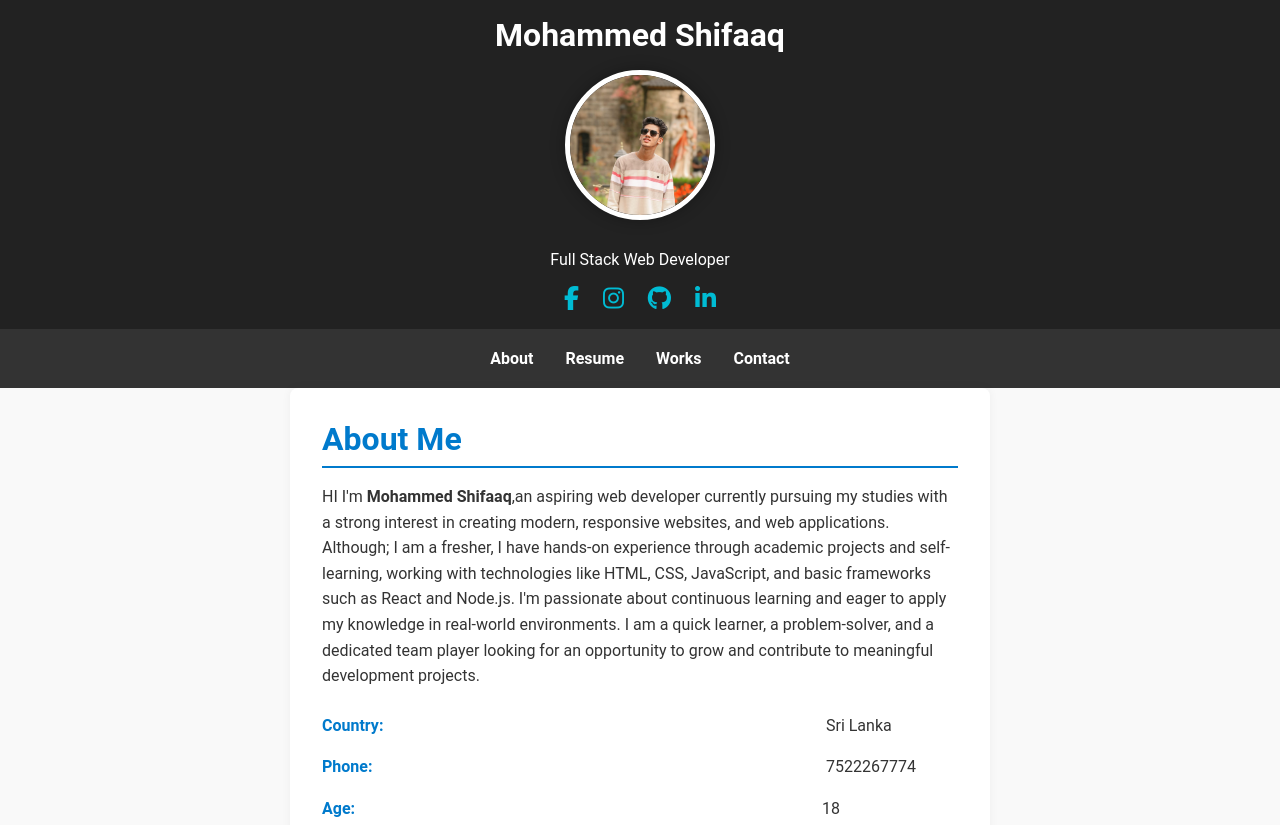
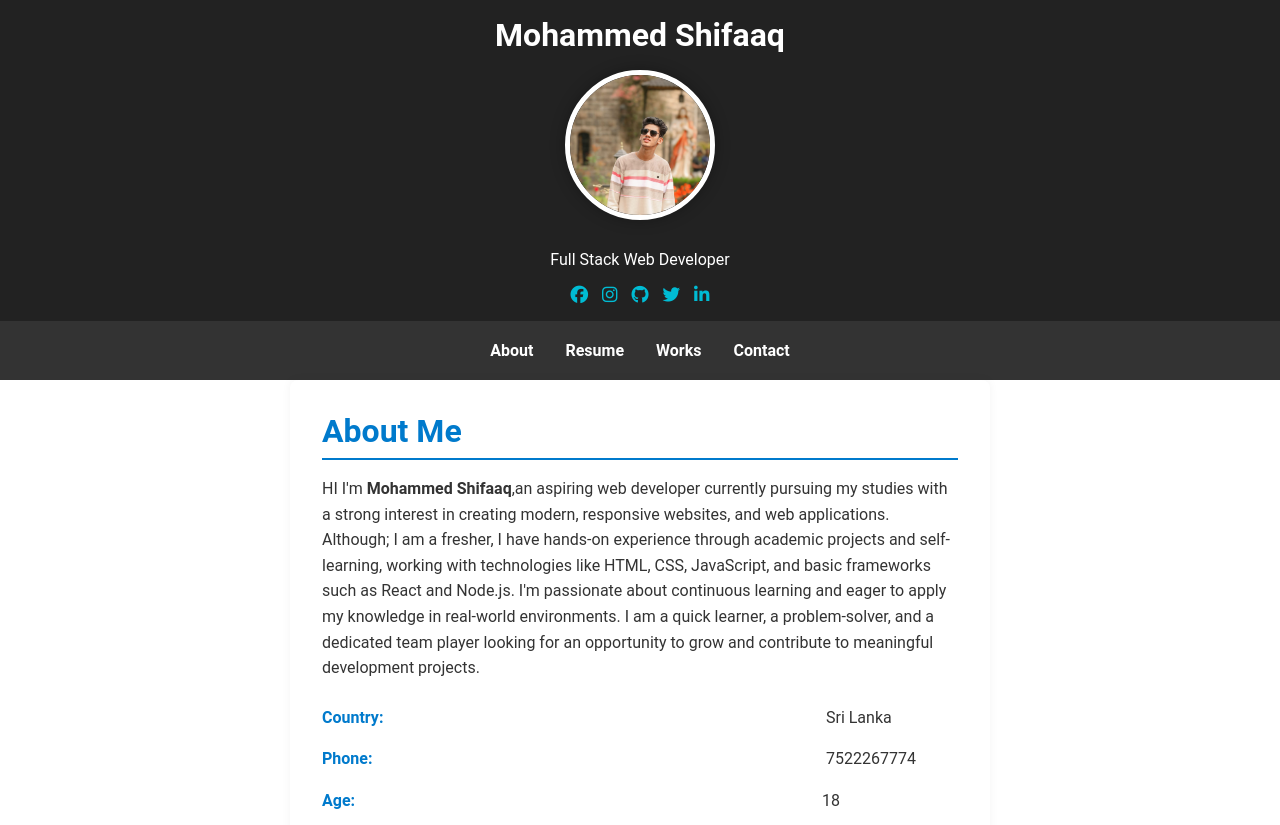
Before and after one commit to mohammedshifaaq/Full-Stack-Web-Developer, a plain HTML site: page index.html in a window 1280 px wide. Shown: the top 825 px of the page. Drawn offline with Linux system fonts and the light colour scheme.

Commit message:
Add files via upload

```diff
--- a/index.html
+++ b/index.html
@@ -10,7 +10,7 @@
 
   <style>
     :root {
-      --bg-color: #f9f9f9;
+      --bg-color: #fff;
       --text-color: #222;
       --header-bg: #222;
       --header-text: #fff;
@@ -129,8 +129,8 @@
 
     .social-links a {
       color: var(--link-color);
-      margin: 0 10px;
-      font-size: 1.5rem;
+      margin: 0 5px;
+      font-size: 1.10rem;
       text-decoration: none;
       transition: color 0.3s;
     }
@@ -294,9 +294,9 @@ button:hover {
 </head>
 <body>
 
+
   <header>
     <h1>Mohammed Shifaaq</h1>
-
      <header>
     <img src="WhatsApp Image 2025-05-13 at 02.25.46_ce554739.jpg" alt="Mohammed Shifaaq">
 
@@ -305,12 +305,15 @@ button:hover {
     <p>Full Stack Web Developer</p>
 
     <div class="social-links">
-      <a href="#"><i class="fab fa-facebook-f"></i></a>
-      <a href="#"><i class="fab fa-instagram"></i></a>
-      <a href="#"><i class="fab fa-github"></i></a>
-      <a href="#"><i class="fab fa-linkedin-in"></i></a>
+      <a href="https://www.facebook.com/share/15miGqqTzK/?mibextid=wwXIfr" target="_blank"><i class="fab fa-facebook"></i></a>
+      <a href="https://www.instagram.com/dark_king_0502?igsh=aHRibTV6cnB5bG8w&utm_source=qr" target="_blank"><i class="fab fa-instagram"></i></a>
+      <a href="https://github.com/mohammedshifaaq" target="_blank"><i class="fab fa-github"></i></a>
+      <a href="https://x.com/mohammedsh49984?s=21" target="_blank"><i class="fab fa-twitter"></i></a>
+      <a href="https://www.linkedin.com/https://x.com/mohammedsh49984?s=21" target="_blank" class="linkedin"> <i class="fab fa-linkedin-in"></i></a>
     </div>
   </header>
+
+
 
   <nav>
     <a href="#about">About</a>
@@ -522,5 +525,15 @@ button:hover {
       </form>
     <div>
 
+      <footer>
+    <p>&copy; 2025 Mohammed Shifaaq | mohammedshifaaq.com</p>
+  </footer>
+
+  <script>
+    function toggleDarkMode() {
+      document.body.classList.toggle('dark');
+    }
+  </script>
+
 </body>
 </html>
```
